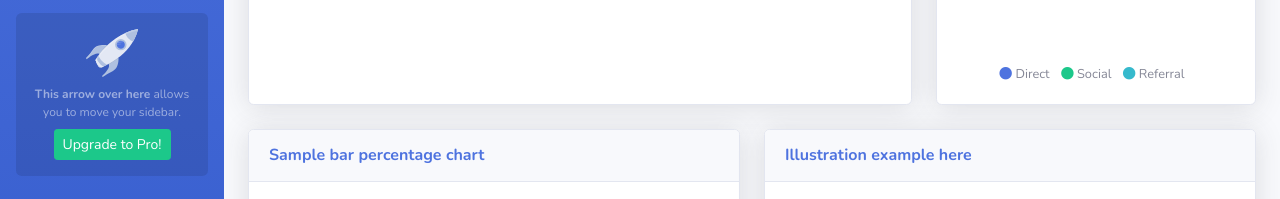
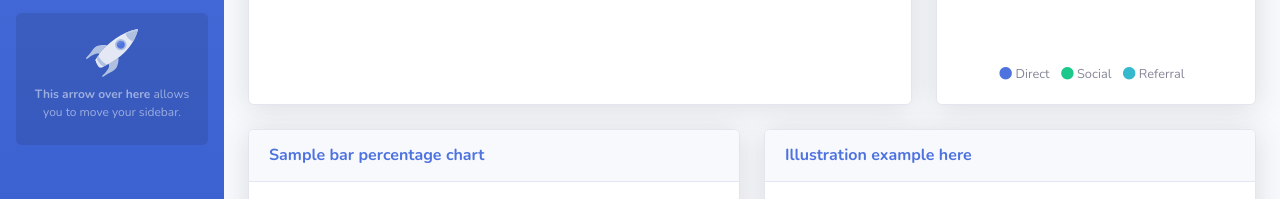
Before and after one commit to Skywaterr/Skywaterr.github.io, a website with bundled scripts: page index.html in a window 1280 px wide. Shown: the part 588-787 px from the top of the page. Built offline with nearby package versions, Linux system fonts and the light colour scheme.

Commit message:
Removed Pro

```diff
--- a/index.html
+++ b/index.html
@@ -162,7 +162,6 @@
             <div class="sidebar-card d-none d-lg-flex">
                 <img class="sidebar-card-illustration mb-2" src="img/undraw_rocket.svg" alt="...">
                 <p class="text-center mb-2"><strong>This arrow over here</strong> allows you to move your sidebar.</p>
-                <a class="btn btn-success btn-sm" href="https://startbootstrap.com/theme/sb-admin-pro">Upgrade to Pro!</a>
             </div>
 
         </ul>
```
Also changed, not shown: 1 other file.
